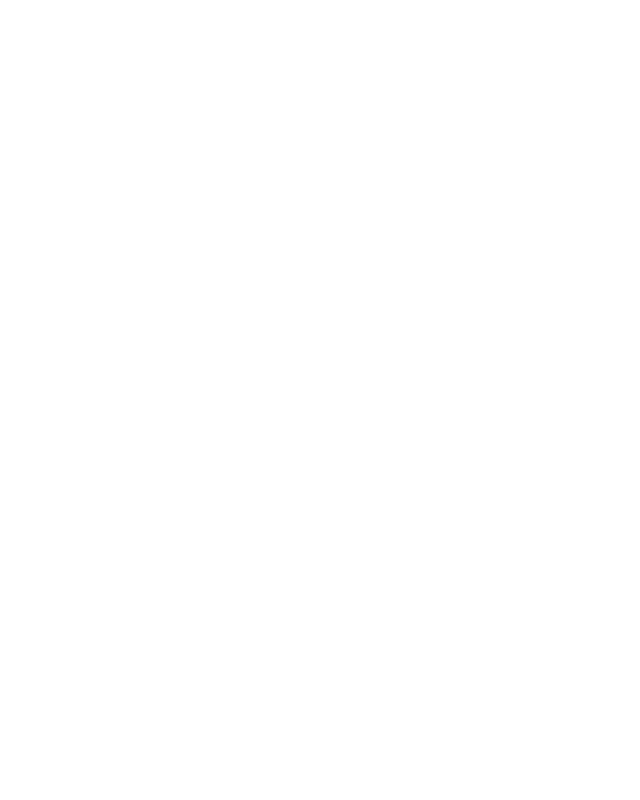
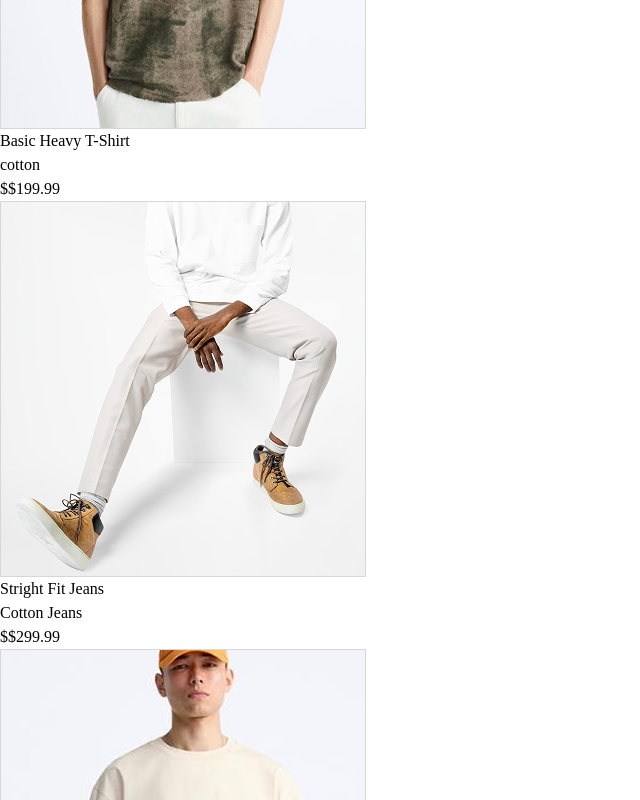
Before and after one commit to faris-dm/Amir-cloth-shop, a React (Vite) app: page / in a window 1280 px wide. Shown: the part 4940-5740 px from the top of the page, without its empty margins (0-640 px from the left). Before the commit the page ends 4693 px from the top, so only its background shows below. Built offline with nearby package versions, Linux system fonts and the light colour scheme.

Commit message:
added  some pages

```diff
--- a/src/pages/Home.jsx
+++ b/src/pages/Home.jsx
@@ -11,6 +11,34 @@ import Blus_Tishert from "../images/pw_Tishirt.png";
 import butyBlack from "../images/back.png";
 import T_shirt from "../images/t-shirt.png";
 import Tsmall_shirt from "../images/small.png";
+
+import WhiteMan from "../images/whiteMan.png";
+import glass from "../images/glass.png";
+import { title } from "framer-motion/client";
+
+const smallImages = [
+  {
+    id: 10,
+    title: "Basic Heavy T-Shirt",
+    price: "$199.99",
+    material: "cotton",
+    img: glass,
+  },
+  {
+    id: 11,
+    title: "Stright Fit Jeans",
+    price: "$299.99",
+    material: "Cotton Jeans",
+    img: SitMan,
+  },
+  {
+    id: 12,
+    title: "Basic Heavy T-Shirt",
+    price: "$299.99",
+    material: "Cotton Jeans",
+    img: WhiteMan,
+  },
+];
 
 const products = [
   // ... products data (kept as is) ...
@@ -226,6 +254,40 @@ function Home() {
           </a>
         </article>
       </div>
+      <div
+        ref={slideRef}
+        id="slide"
+        // Scrollbar must be hidden via external CSS
+        className="w-full h-full overflow-x-scroll whitespace-nowrap scroll-smooth"
+      >
+        {smallImages.map((items) => (
+          <div
+            key={items.id}
+            className="inline-block w-1/2 sm:w-1/3 md:w-[calc(25%-1rem)] h-[300px] mx-3 p-2 align-top cursor-pointer hover:scale-105 ease-in-out duration-300"
+          >
+            <div className="bg-white rounded-md shadow-md h-full flex flex-col justify-between my-5">
+              <img
+                src={items.img}
+                alt={items.alt}
+                className="w-full h-48 rounded-md"
+              />
+              <div className="flex justify-between items-start gap-5 px-2">
+                <div>
+                  <h3 className="text-lg font-show truncate text-sm">
+                    {items.title}
+                  </h3>
+                  <p className="text-xs text-gray-500 font-gork truncate ">
+                    {items.material}
+                  </p>
+                </div>
+                <p className="text-pink-600 font-bold text-xs">
+                  ${items.price}
+                </p>
+              </div>
+            </div>
+          </div>
+        ))}
+      </div>
     </div>
   );
 }
```
Also changed, not shown: src/images/glass.png (renamed from src/images/Rectangle 18.png), src/images/whiteMan.png (renamed from src/images/Group 65.png).
